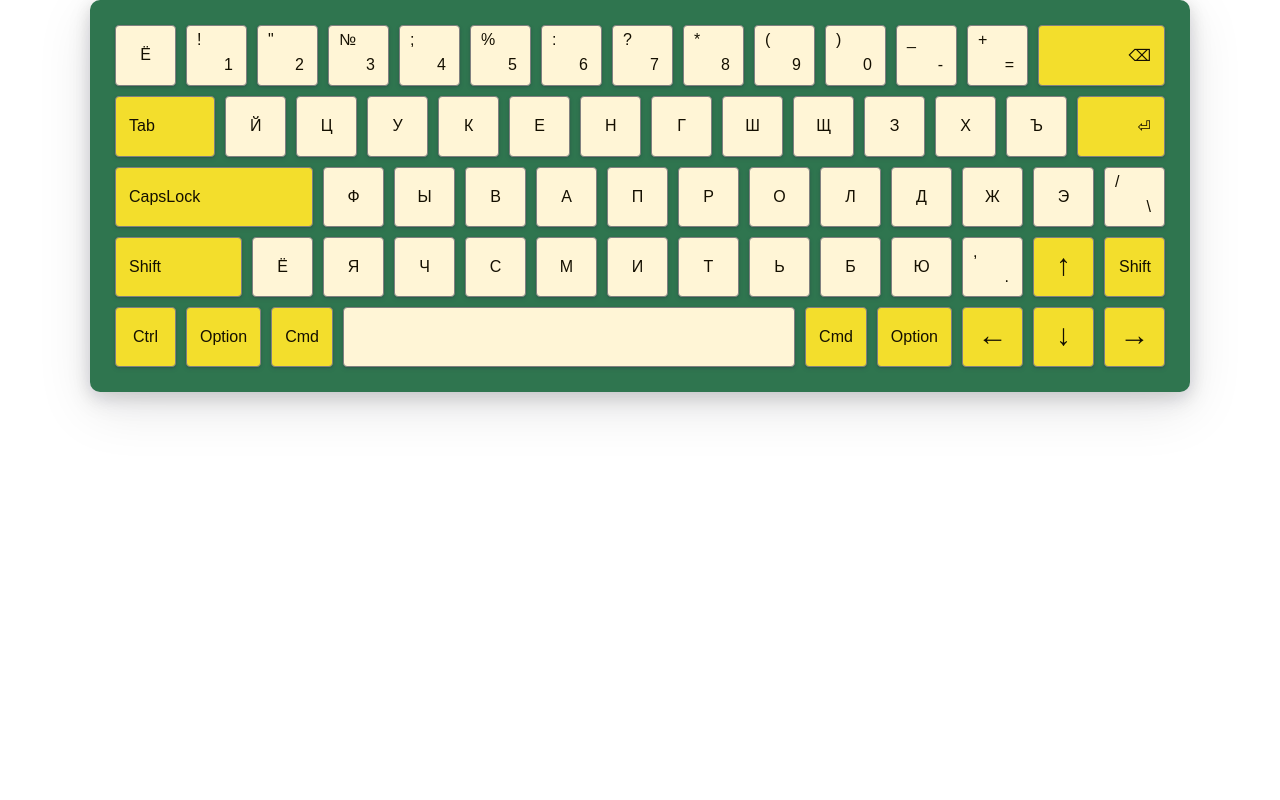
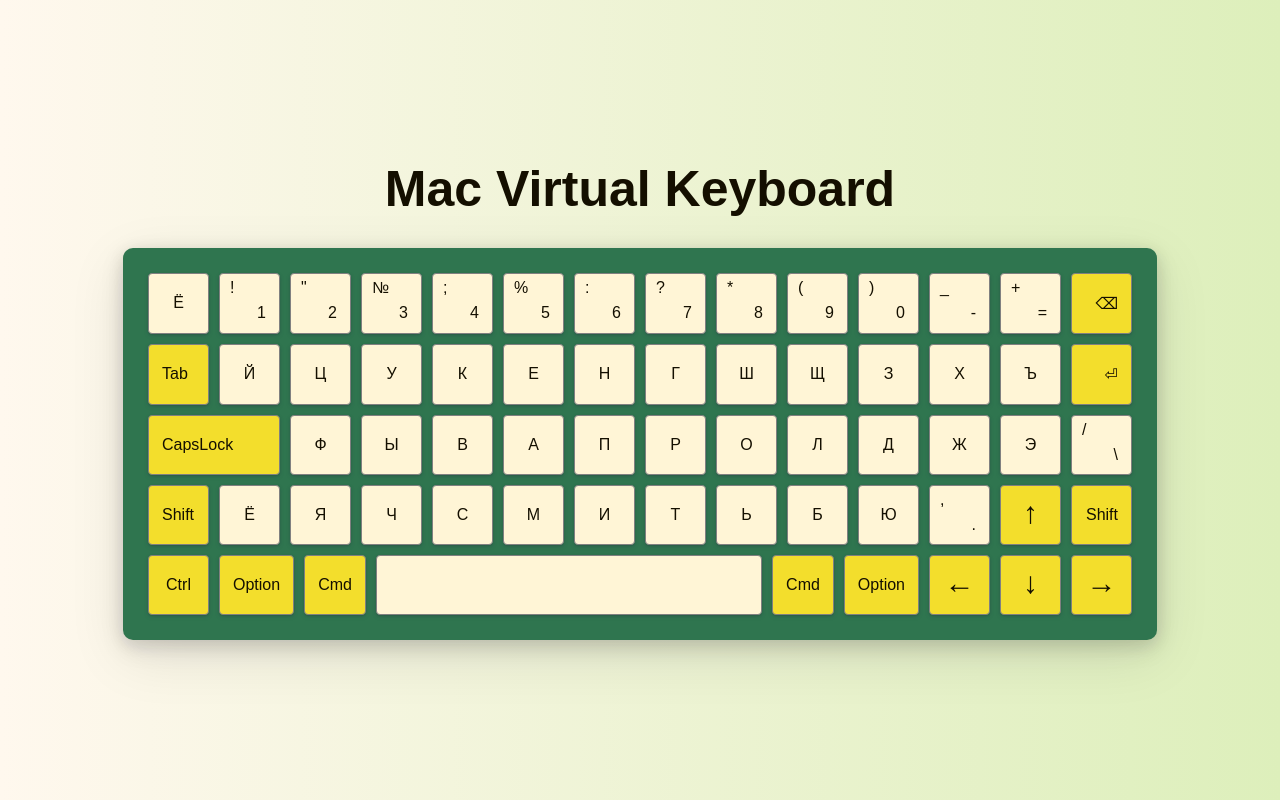
Before and after one commit to lazy-ocean/virtual-keyboard, a website with bundled scripts: page src/index.html in a window 1280 px wide. Built offline with nearby package versions, Linux system fonts and the light colour scheme; files whose address does not match are found by name.

Commit message:
feat: add page styling

```diff
--- a/src/js/index.js
+++ b/src/js/index.js
@@ -16,6 +16,10 @@
 
 // testing purposes
 const render = () => {
+  const header = document.createElement("h1");
+  header.innerHTML = "Mac Virtual Keyboard";
+  document.body.appendChild(header);
+
   const keyboard = document.createElement("div");
   keyboard.classList.add("keyboard");
   document.body.appendChild(keyboard);
--- a/src/sass/_styles.scss
+++ b/src/sass/_styles.scss
@@ -23,4 +23,16 @@
 body {
   margin: 0 auto;
   max-width: 1800px;
+  height: 100vh;
+  background: linear-gradient(to right, #fff8ee, #ddefbb);
+  display: flex;
+  flex-direction: column;
+  align-items: center;
+  justify-content: center;
 }
+
+h1 {
+  font-size: 5rem;
+  text-align: right;
+  padding-bottom: 3rem;
+}
```
Also changed, not shown: build/index.js, build/styles.css.
